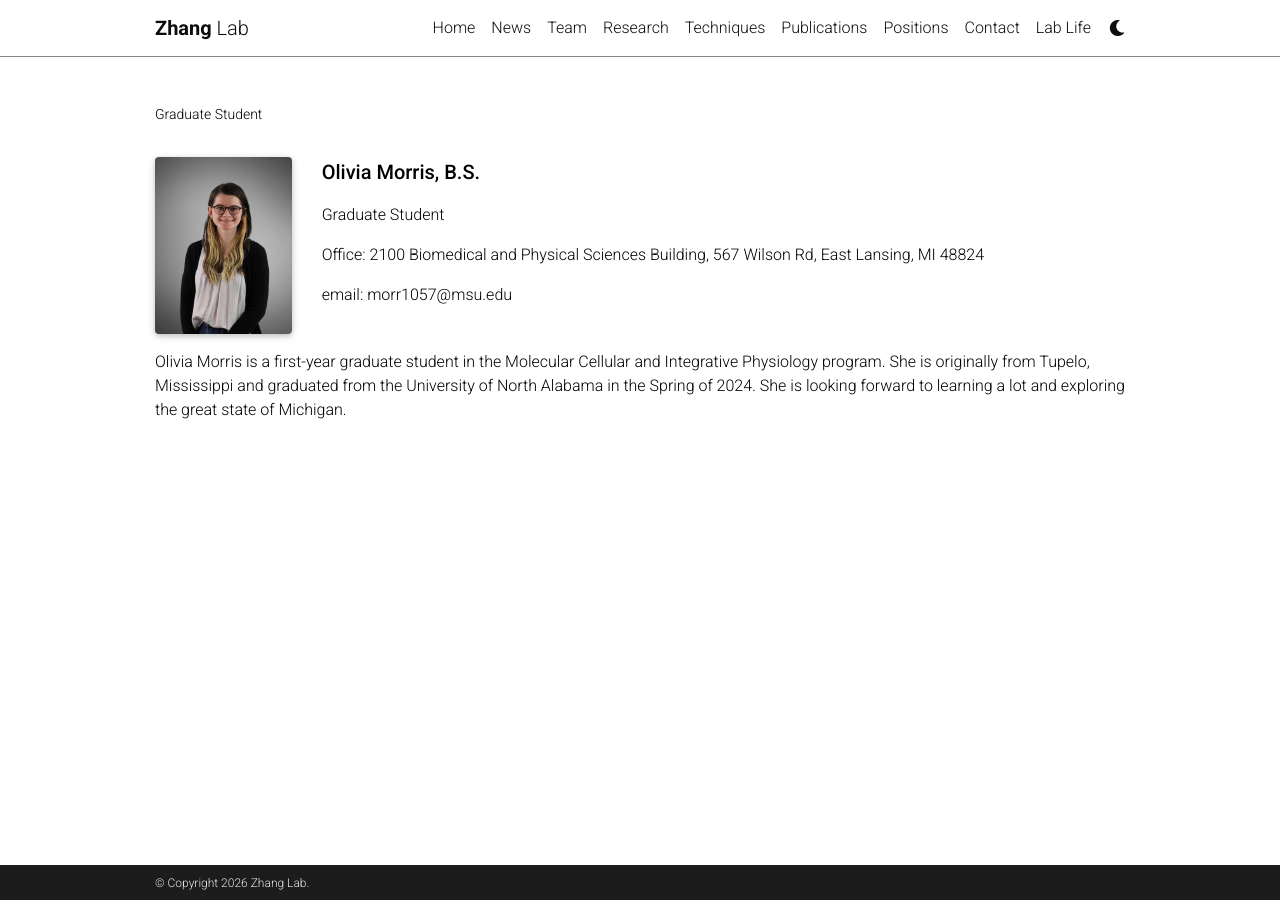
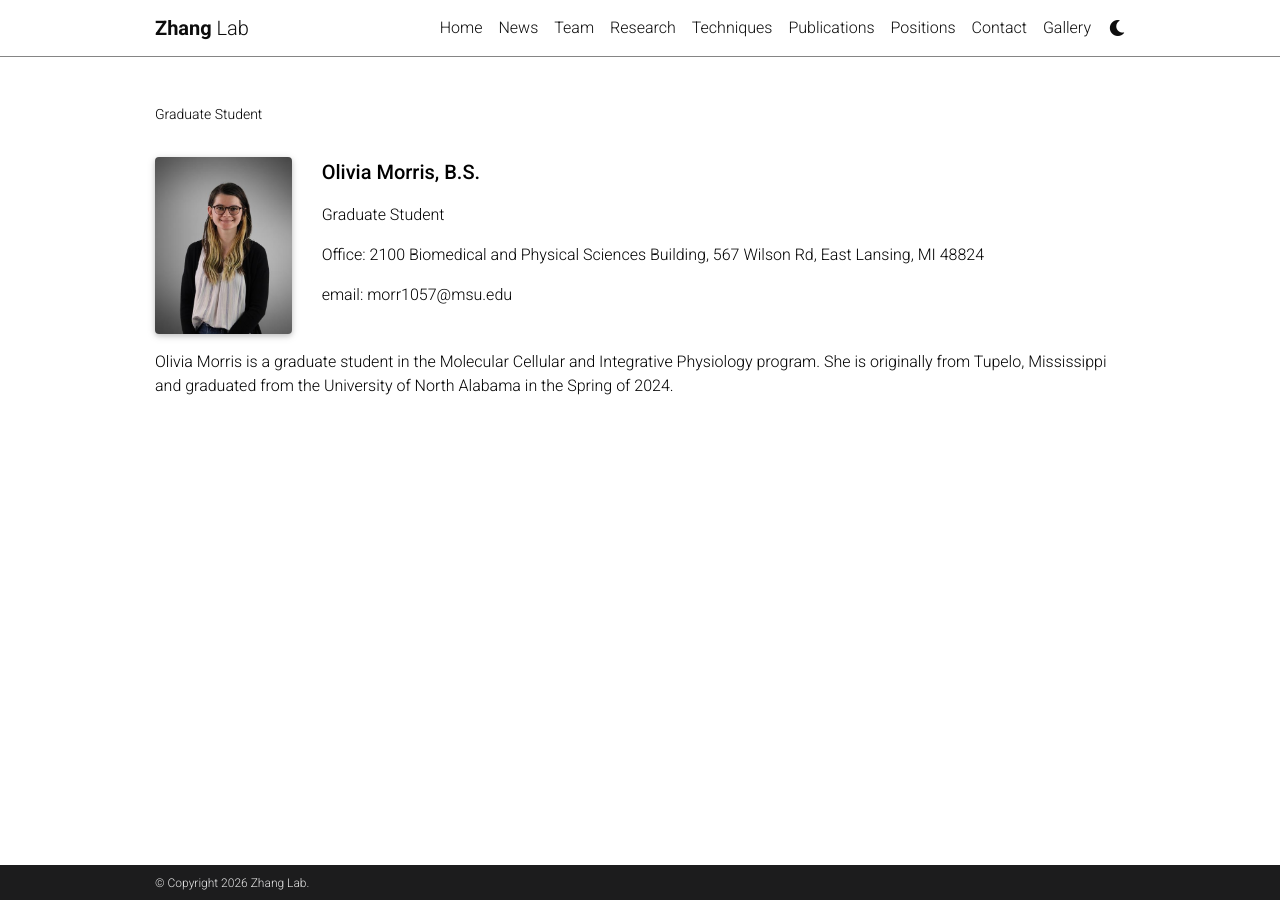
Before and after one commit to zhanglabmsu/zhanglabmsu.github.io, a Jekyll site: the page built from _projects/02_01_olivia_morris.md, in a window 1280 px wide. Built offline with Jekyll 4.4.1, drawn with Linux system fonts in a browser that asks for light colours; full-size pictures stand in for the smaller copies a plugin makes; comment, search, counter and statistics services are not loaded; a style sheet for code colours, icons or effects is not loaded.

Commit message:
initial commit

```diff
--- a/_pages/gallery.md
+++ b/_pages/gallery.md
@@ -1,7 +1,7 @@
 ---
 layout: page
 permalink: /gallery/
-title: Lab Life
+title: Gallery
 description:
 nav: true
 nav_order: 7
--- a/_projects/02_01_olivia_morris.md
+++ b/_projects/02_01_olivia_morris.md
@@ -22,4 +22,4 @@ category: Current Lab Members
     </div>
 </div>
 
-Olivia Morris is a first-year graduate student in the Molecular Cellular and Integrative Physiology program. She is originally from Tupelo, Mississippi and graduated from the University of North Alabama in the Spring of 2024. She is looking forward to learning a lot and exploring the great state of Michigan.
+Olivia Morris is a graduate student in the Molecular Cellular and Integrative Physiology program. She is originally from Tupelo, Mississippi and graduated from the University of North Alabama in the Spring of 2024.
```
Also changed, not shown: _posts/2024-08-12-nick-joins.md (deleted, +0 -10 lines), _posts/2025-02-04-joslyn-CNS.md (deleted, +0 -10 lines), _posts/2025-03-20-1st-experiment.md (deleted, +0 -16 lines), _projects/02_02_amalia_kaerezi.md (+1 -1 lines), _projects/05_01_demarco_valentino.md (renamed from _projects/05_02_demarco_valentino.md, +1 -1 lines), _projects/05_02_jaini_gandhi.md (renamed from _projects/05_03_jaini_gandhi.md, +1 -1 lines), _projects/05_03_kelsey_garrity.md (renamed from _projects/05_04_kelsey_garrity.md, +1 -1 lines), assets/img/gallery/sunset.jpg (deleted), assets/img/research/brainImg_20250320.jpg (deleted), assets/img/research/grant_MADRC.png (added), assets/img/research/grant_MSU.png (added), assets/img/research/grant_MSU_CHM.png (deleted), assets/img/research/grant_NIH.png (added), 1 other file.
